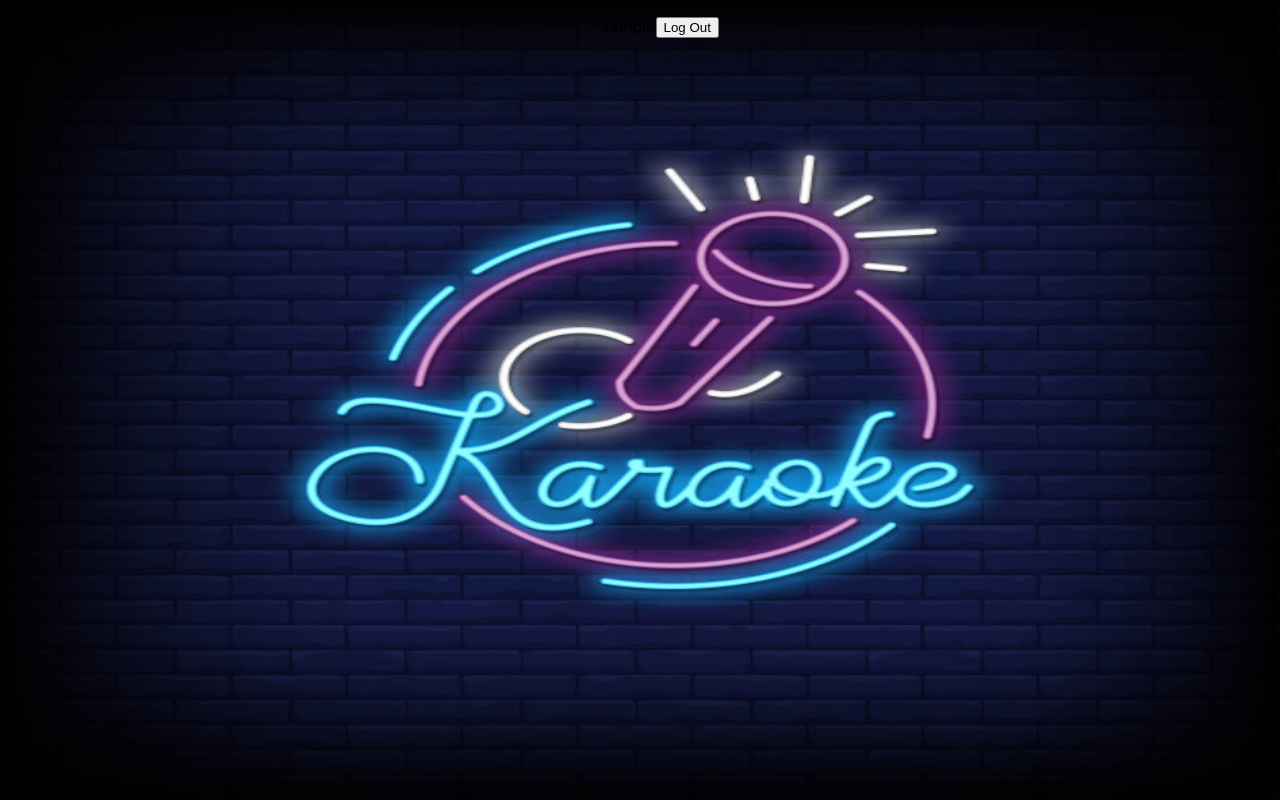
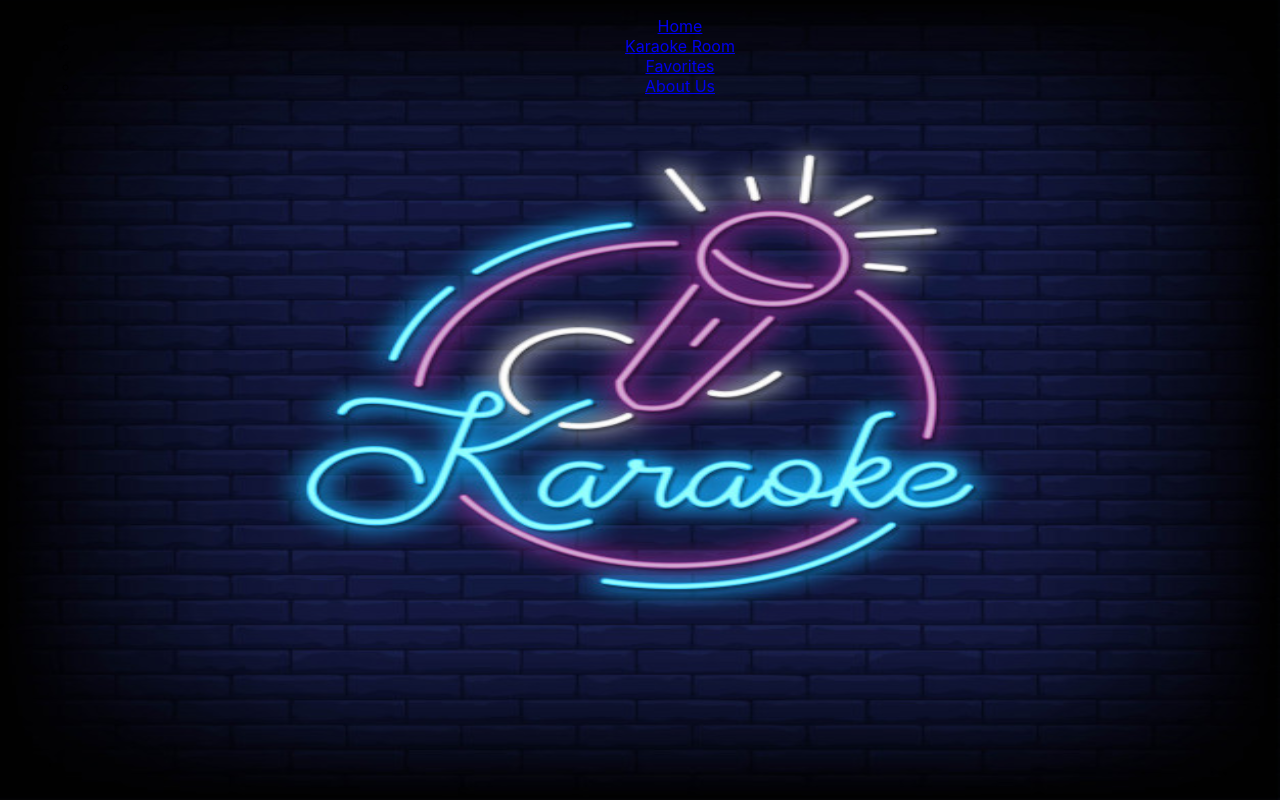
Before and after one commit to jumpybuns/karaoke-roulette-fe, a React (Create React App) app: page / in a window 1280 px wide. Shown: the top 800 px of the page. Built offline with nearby package versions, Linux system fonts and the light colour scheme; sample sign-in values are in the browser's storage.

Commit message:
added functioning navLinks in header

```diff
--- a/src/App.js
+++ b/src/App.js
@@ -55,10 +55,7 @@ export default class App extends Component {
           <ul>
             {
               this.state.token
-                ? <div>
-                  {this.state.username}
-                  <button onClick={this.logOut}>Log Out</button>
-                </div>
+                ? <Header/>
                 : <>
                   <Link to="/login"><div className="log">Log in</div></Link>
                   <Link to="/signup"><div className="sign">Sign up</div></Link>
@@ -67,6 +64,7 @@ export default class App extends Component {
                 </>}
           </ul>
           <Switch>
+
 
 
             <Route exact path='/login' render={(routerProps) =>
@@ -107,7 +105,7 @@ export default class App extends Component {
                 />
               }
             />
-            <Header>
+
             <PrivateRoute
               token={this.state.token}
               exact
@@ -132,7 +130,7 @@ export default class App extends Component {
                 />
               }
             />
-             </Header>
+
           </Switch>
 
 
--- a/src/Header.js
+++ b/src/Header.js
@@ -1,23 +1,23 @@
 import React, { Component } from 'react'
-import NavLink from 'superagent'
+import { NavLink } from 'react-router-dom'
 
 export default class Header extends Component {
     render() {
         return (
             <div>
-                {/* <ul>
-                    <li><NavLink to='/' >Home</NavLink> </li>
+                <ul>
+                    <li><NavLink  to='/' >Home</NavLink> </li>
                     <li><NavLink to='/videos' >Karaoke Room</NavLink> </li>
-                    <li><NavLink to='.favorites' >Favorites</NavLink> </li>
-                    <li><NavLink to='./aboutus' >About Us</NavLink> </li>
-                </ul> */}
+                    <li><NavLink to='/favorites' >Favorites</NavLink> </li>
+                    <li><NavLink to='/aboutus' >About Us</NavLink> </li>
+                </ul>
 
-{/*
-                    <NavLink to='/' >Home</NavLink>
+
+                    {/* <NavLink to='/' >Home</NavLink>
                     <NavLink to='/videos' >Karaoke Room</NavLink>
                     <NavLink to='.favorites' >Favorites</NavLink>
-                    <NavLink to='./aboutus' >About Us</NavLink>
-              */}
+                    <NavLink to='./aboutus' >About Us</NavLink>  */}
+
             </div>
         )
     }
```
